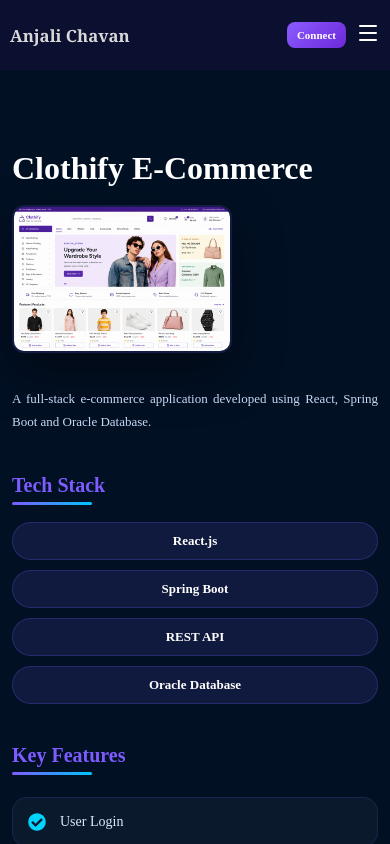
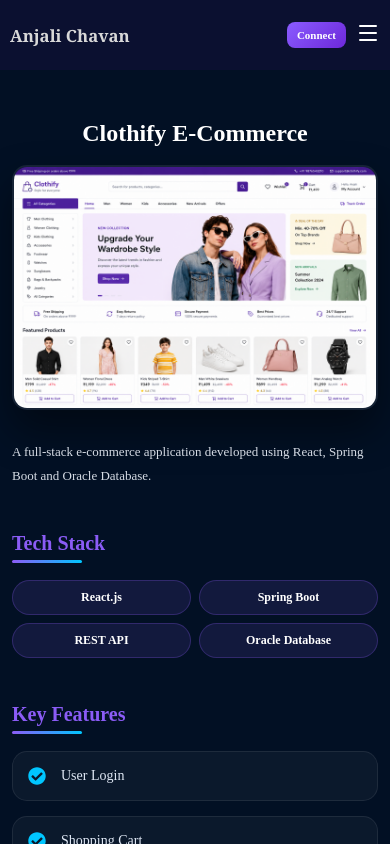
Before and after one commit to anjalichavan2003/portfolio-website, a React (Vite) app: page /project/clothify in a window 390 px wide. Shown: the top 844 px of the page. Built offline with nearby package versions, Linux system fonts and the light colour scheme.

Commit message:
Project Details Section Updated

```diff
--- a/src/pages/ProjectDetails.css
+++ b/src/pages/ProjectDetails.css
@@ -1,12 +1,12 @@
-/* =========================
-   Project Details
-========================= */
+/* ===========================================
+   PROJECT DETAILS
+=========================================== */
 
 .details-page {
+  min-height: 100vh;
   background: #021024;
-  min-height: 100vh;
   color: #fff;
-  padding: 80px 8% 80px;
+  padding: 60px 8% 80px;
 }
 
 .details-container {
@@ -14,264 +14,237 @@
   margin: auto;
 }
 
-/* =========================
-   Back Button
-========================= */
+/* ===========================================
+   BACK BUTTON
+=========================================== */
 
 .back-btn {
   display: inline-flex;
   align-items: center;
   gap: 10px;
-  color: #7c5cff;
   text-decoration: none;
+  color: #8b5cf6;
   font-weight: 600;
   margin-bottom: 30px;
   transition: 0.3s;
 }
 
 .back-btn:hover {
-  color: #9d84ff;
+  color: #00c6ff;
   transform: translateX(-5px);
 }
 
-/* =========================
-   Banner
-========================= */
+/* ===========================================
+   PROJECT BANNER
+=========================================== */
 
 .project-banner {
-  width: 60%;
-  border-radius: 18px;
-  margin-bottom: 45px;
-  border: 2px solid rgba(124, 92, 255, 0.15);
-  box-shadow: 0 20px 50px rgba(0, 0, 0, 0.45);
+  width: 70%;
+  border-radius: 20px;
+  display: block;
+  margin-bottom: 50px;
+  box-shadow: 0 20px 40px rgba(0, 0, 0, 0.45);
+  border: 2px solid rgba(255, 255, 255, 0.08);
 }
 
-/* =========================
-   Title
-========================= */
+/* ===========================================
+   PROJECT INFO
+=========================================== */
 
-.project-info h1 {
-  font-size: 52px;
-  margin-bottom: 18px;
-  color: #fff;
+.details-container h1 {
+  font-size: 35px;
+  /* margin-bottom: 20px; */
+  color: white;
 }
 
 .project-info p {
-  font-size: 20px;
+  color: #d6dce5;
+  font-size: 18px;
   line-height: 1.9;
-  color: #cdd6f4;
   margin-bottom: 45px;
 }
 
-/* =========================
-   Section Heading
-========================= */
+/* ===========================================
+   HEADINGS
+=========================================== */
 
 .project-info h2 {
   font-size: 28px;
-  margin-bottom: 22px;
-  margin-top: 40px;
-  color: #7c5cff;
+  margin: 45px 0 25px;
+  color: #8b5cf6;
   position: relative;
 }
 
 .project-info h2::after {
   content: "";
   position: absolute;
+  width: 70px;
+  height: 3px;
+  background: linear-gradient(to right, #8b5cf6, #00c6ff);
   left: 0;
   bottom: -8px;
-  width: 80px;
-  height: 3px;
-  background: linear-gradient(to right, #7c5cff, #00c6ff);
-  border-radius: 50px;
+  border-radius: 30px;
 }
 
-/* =========================
-   Tech Stack
-========================= */
-
-/* ===========================
-   Tech Stack Responsive
-=========================== */
+/* ===========================================
+   TECH STACK
+=========================================== */
 
 .tech-list {
   display: grid;
+
   grid-template-columns: repeat(3, 1fr);
+
   gap: 15px;
+
   margin-top: 25px;
 }
 
 .tech-list span {
   display: flex;
+
   justify-content: center;
+
   align-items: center;
+
   text-align: center;
-  padding: 12px 18px;
-  border-radius: 30px;
-  background: rgba(124, 92, 255, 0.12);
-  border: 1px solid rgba(124, 92, 255, 0.25);
-  color: #fff;
+
+  padding: 14px;
+
+  border-radius: 40px;
+
+  background: rgba(139, 92, 246, 0.12);
+
+  border: 1px solid rgba(139, 92, 246, 0.25);
+
+  transition: 0.3s;
+
   font-weight: 600;
-  transition: 0.3s;
 }
 
 .tech-list span:hover {
-  background: linear-gradient(135deg, #7c5cff, #00c6ff);
+  background: linear-gradient(135deg, #8b5cf6, #00c6ff);
+
   transform: translateY(-4px);
-  box-shadow: 0 10px 20px rgba(124, 92, 255, 0.3);
 }
 
-/* =========================
-   Features
-========================= */
+/* ===========================================
+   FEATURE GRID
+=========================================== */
 
 .feature-grid {
   display: grid;
-  grid-template-columns: repeat(auto-fit, minmax(260px, 1fr));
+
+  grid-template-columns: repeat(2, 1fr);
+
   gap: 20px;
-  margin-top: 30px;
+
+  margin-top: 25px;
 }
 
 .feature-card {
+  display: flex;
+
+  align-items: center;
+
+  gap: 15px;
+
+  padding: 18px;
+
   background: rgba(255, 255, 255, 0.04);
-  border: 1px solid rgba(124, 92, 255, 0.15);
+
+  border: 1px solid rgba(255, 255, 255, 0.08);
+
   border-radius: 15px;
-  padding: 20px;
-  display: flex;
-  align-items: center;
-  gap: 14px;
+
   transition: 0.3s;
 }
 
 .feature-card:hover {
-  transform: translateY(-6px);
-  border-color: #7c5cff;
-  box-shadow: 0 12px 25px rgba(124, 92, 255, 0.25);
+  transform: translateY(-5px);
+
+  border-color: #8b5cf6;
+
+  box-shadow: 0 10px 25px rgba(139, 92, 246, 0.2);
 }
 
 .feature-card svg {
-  color: #00d4ff;
-  font-size: 22px;
+  color: #00c6ff;
+
+  font-size: 20px;
 }
 
 .feature-card span {
-  color: #dce6ff;
+  color: #dfe7f4;
+
   font-size: 16px;
 }
 
-/* =========================
-   Buttons
-========================= */
+/* ===========================================
+   BUTTONS
+=========================================== */
 
 .buttons {
   display: flex;
+
   flex-wrap: wrap;
+
   gap: 20px;
+
   margin-top: 50px;
 }
 
 .buttons a,
 .buttons button {
-  display: inline-flex;
+  display: flex;
+
   align-items: center;
+
+  justify-content: center;
+
   gap: 10px;
+
   padding: 15px 28px;
+
   border-radius: 12px;
+
+  font-weight: 600;
+
   text-decoration: none;
-  font-weight: 600;
+
   transition: 0.3s;
+
   border: none;
+
+  cursor: pointer;
 }
 
 .buttons a {
-  background: linear-gradient(135deg, #7c5cff, #00c6ff);
+  background: linear-gradient(135deg, #8b5cf6, #00c6ff);
+
   color: white;
 }
 
 .buttons a:hover {
-  transform: translateY(-4px);
-  box-shadow: 0 15px 30px rgba(124, 92, 255, 0.35);
+  transform: translateY(-5px);
+
+  box-shadow: 0 12px 25px rgba(0, 198, 255, 0.35);
 }
 
 .buttons button {
   background: #555;
+
   color: white;
+
   cursor: not-allowed;
 }
-
-/* =========================
-   Responsive
-========================= */
-
-@media (max-width: 992px) {
-  .project-info h1 {
-    font-size: 42px;
-  }
-
-  .project-info p {
-    font-size: 17px;
-  }
-}
-
-@media (max-width: 768px) {
-  .details-page {
-    padding: 100px 6% 60px;
-  }
-
-  .project-info h1 {
-    font-size: 34px;
-  }
-
-  .project-info h2 {
-    font-size: 24px;
-  }
-
-  .project-info p {
-    font-size: 16px;
-  }
-
-  .feature-grid {
-    grid-template-columns: 1fr;
-  }
-
-  .buttons {
-    flex-direction: column;
-  }
-
-  .buttons a,
-  .buttons button {
-    width: 100%;
-    justify-content: center;
-  }
-}
-
-@media (max-width: 480px) {
-  .project-info h1 {
-    font-size: 30px;
-  }
-
-  .project-banner {
-    border-radius: 12px;
-  }
-
-  .tech-list span {
-    padding: 10px 16px;
-    font-size: 14px;
-  }
-}
-
-/* media query */
-/* ===========================
-   Laptop (1200px)
-=========================== */
+/* ===========================================
+   1200px
+=========================================== */
 
 @media (max-width: 1200px) {
   .details-page {
-    padding: 110px 6% 70px;
-  }
-
-  .details-container {
-    max-width: 100%;
+    padding: 50px 6% 70px;
   }
 
   .project-info h1 {
@@ -283,52 +256,53 @@
   }
 }
 
-/* ===========================
-   Tablet (992px)
-=========================== */
+/* ===========================================
+   992px
+=========================================== */
 
 @media (max-width: 992px) {
   .details-page {
-    padding: 100px 5% 60px;
+    padding: 50px 5% 60px;
   }
 
   .project-banner {
-    margin-bottom: 35px;
+    margin-bottom: 40px;
   }
 
-  .project-info h1 {
-    font-size: 38px;
+  .details-container h1 {
+    font-size: 25px;
   }
 
   .project-info h2 {
-    font-size: 24px;
-  }
-
-  .project-info p {
-    font-size: 16px;
+    font-size: 25px;
   }
 
   .tech-list {
     grid-template-columns: repeat(3, 1fr);
+    gap: 12px;
   }
 
   .tech-list span {
-    padding: 10px 18px;
     font-size: 14px;
+    padding: 12px;
   }
 
   .feature-grid {
     grid-template-columns: repeat(2, 1fr);
   }
+
+  .buttons {
+    gap: 15px;
+  }
 }
 
-/* ===========================
-   Mobile Landscape (768px)
-=========================== */
+/* ===========================================
+   768px
+=========================================== */
 
 @media (max-width: 768px) {
   .details-page {
-    padding: 90px 20px 50px;
+    padding: 50px 20px 50px;
   }
 
   .back-btn {
@@ -336,18 +310,19 @@
   }
 
   .project-banner {
-    border-radius: 14px;
+    width: 100%;
+    border-radius: 15px;
     margin-bottom: 30px;
   }
 
-  .project-info h1 {
+  .details-container h1 {
     font-size: 32px;
     text-align: center;
   }
 
   .project-info p {
     font-size: 15px;
-    text-align: justify;
+    text-align: left;
     margin-bottom: 30px;
   }
 
@@ -380,30 +355,24 @@
 
   .buttons {
     flex-direction: column;
-    gap: 15px;
   }
 
   .buttons a,
   .buttons button {
     width: 100%;
-    justify-content: center;
   }
 }
 
-/* ===========================
-   Mobile (576px)
-=========================== */
+/* ===========================================
+   576px
+=========================================== */
 
 @media (max-width: 576px) {
   .details-page {
-    padding: 85px 15px 40px;
+    padding: 50px 15px 40px;
   }
 
-  .project-banner {
-    border-radius: 12px;
-  }
-
-  .project-info h1 {
+  .details-container h1 {
     font-size: 28px;
   }
 
@@ -422,8 +391,8 @@
   }
 
   .tech-list span {
+    padding: 10px;
     font-size: 13px;
-    padding: 10px;
   }
 
   .feature-card {
@@ -439,16 +408,15 @@
   }
 }
 
-/* ===========================
-   Small Mobile (400px)
-=========================== */
+/* ===========================================
+   400px
+=========================================== */
 
 @media (max-width: 400px) {
   .details-page {
-    padding: 80px 12px 30px;
+    padding: 50px 12px 30px;
   }
-
-  .project-info h1 {
+  .details-container h1 {
     font-size: 24px;
   }
 
@@ -457,17 +425,32 @@
   }
 
   .tech-list {
-    grid-template-columns: 1fr;
+    grid-template-columns: repeat(2, 1fr);
+    gap: 8px;
   }
 
   .tech-list span {
-    width: 100%;
-    text-align: center;
+    padding: 9px;
+    font-size: 12px;
   }
 
   .buttons a,
   .buttons button {
+    padding: 12px;
     font-size: 14px;
-    padding: 12px;
   }
 }
+
+/* ===========================================
+   340px
+=========================================== */
+
+@media (max-width: 340px) {
+  .tech-list {
+    grid-template-columns: 1fr;
+  }
+
+  .details-container h1 {
+    font-size: 22px;
+  }
+}
```
